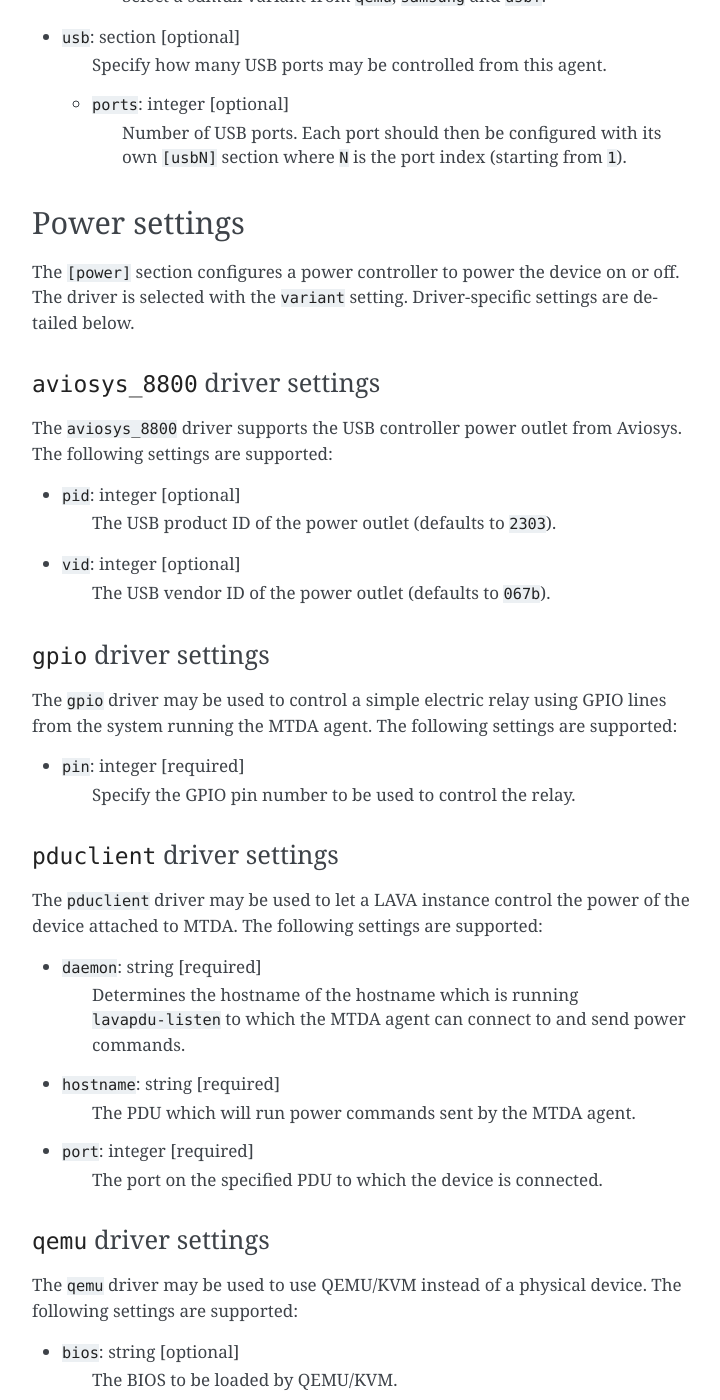
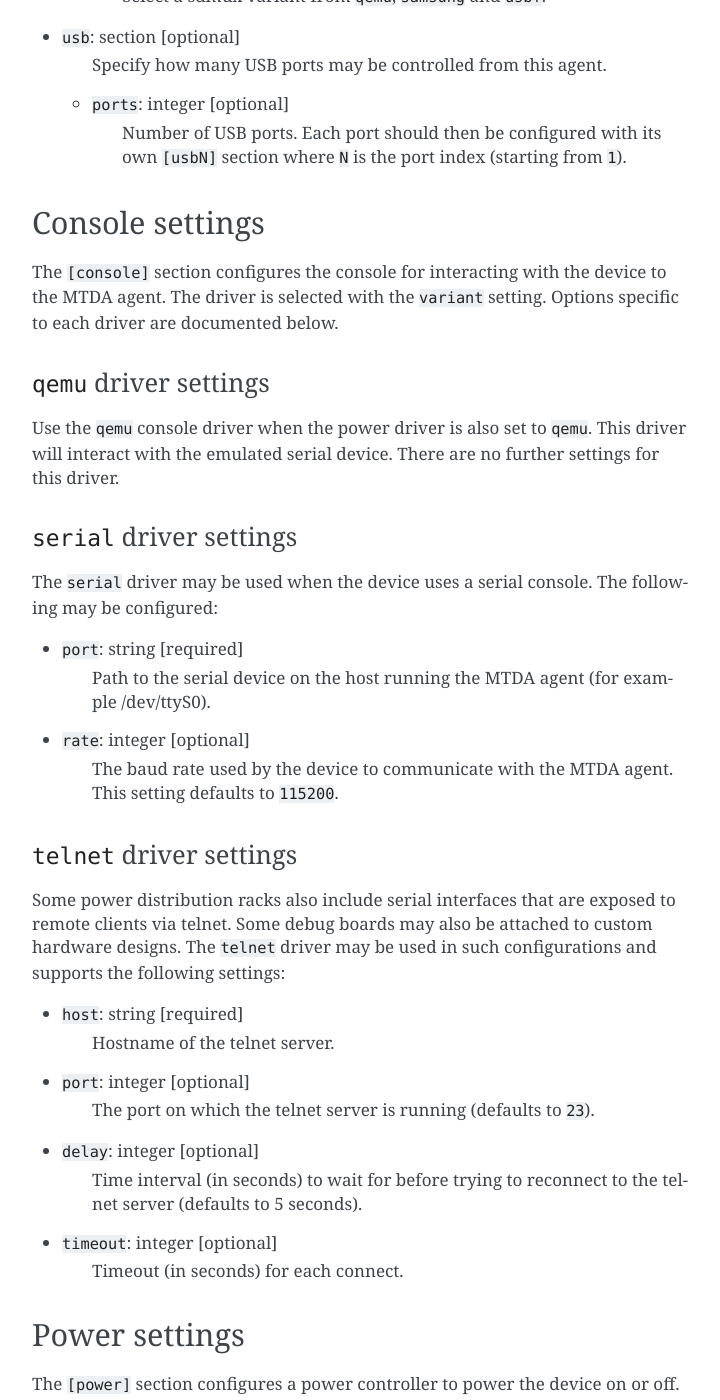
Before and after one commit to siemens/mtda, a Sphinx documentation site: the page built from docs/config.rst, in a window 1280 px wide and 1400 px high, scrolled down 1932 px. Shown: the whole window, without its empty margins (388-1108 px from the left). Built offline with Sphinx 7.4.7, drawn with Linux system fonts in a browser that asks for light colours; some of the changed text lies outside the part shown.

Commit message:
docs: document console drivers and their settings
Signed-off-by: Cedric Hombourger <Cedric_Hombourger@mentor.com>

```diff
--- a/docs/config.rst
+++ b/docs/config.rst
@@ -90,6 +90,55 @@ General settings
       Number of USB ports. Each port should then be configured with its own
       ``[usbN]`` section where ``N`` is the port index (starting from ``1``).
 
+Console settings
+----------------
+
+The ``[console]`` section configures the console for interacting with the
+device to the MTDA agent. The driver is selected with the ``variant``
+setting. Options specific to each driver are documented below.
+
+``qemu`` driver settings
+~~~~~~~~~~~~~~~~~~~~~~~~
+
+Use the ``qemu`` console driver when the power driver is also set to ``qemu``.
+This driver will interact with the emulated serial device. There are no further
+settings for this driver.
+
+``serial`` driver settings
+~~~~~~~~~~~~~~~~~~~~~~~~~~
+
+The ``serial`` driver may be used when the device uses a serial console. The
+following may be configured:
+
+* ``port``: string [required]
+    Path to the serial device on the host running the MTDA agent (for
+    example /dev/ttyS0).
+
+* ``rate``: integer [optional]
+    The baud rate used by the device to communicate with the MTDA agent. This
+    setting defaults to ``115200``.
+
+``telnet`` driver settings
+~~~~~~~~~~~~~~~~~~~~~~~~~~
+
+Some power distribution racks also include serial interfaces that are exposed
+to remote clients via telnet. Some debug boards may also be attached to custom
+hardware designs. The ``telnet`` driver may be used in such configurations and
+supports the following settings:
+
+* ``host``: string [required]
+    Hostname of the telnet server.
+
+* ``port``: integer [optional]
+    The port on which the telnet server is running (defaults to ``23``).
+
+* ``delay``: integer [optional]
+    Time interval (in seconds) to wait for before trying to reconnect to the
+    telnet server (defaults to 5 seconds).
+
+* ``timeout``: integer [optional]
+    Timeout (in seconds) for each connect.
+
 Power settings
 --------------
 
```
